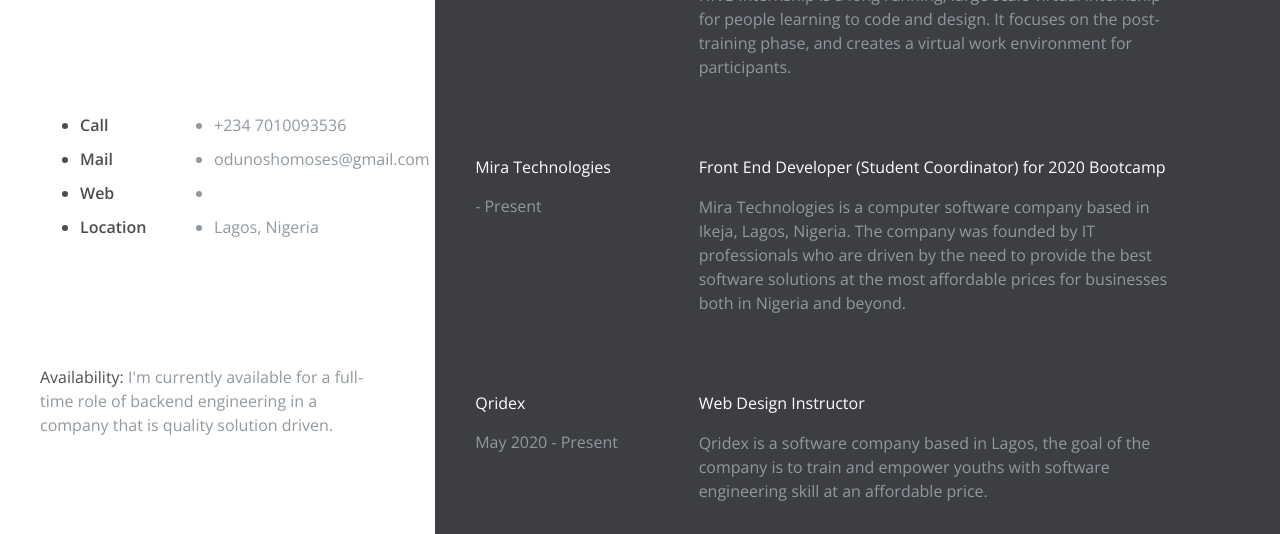
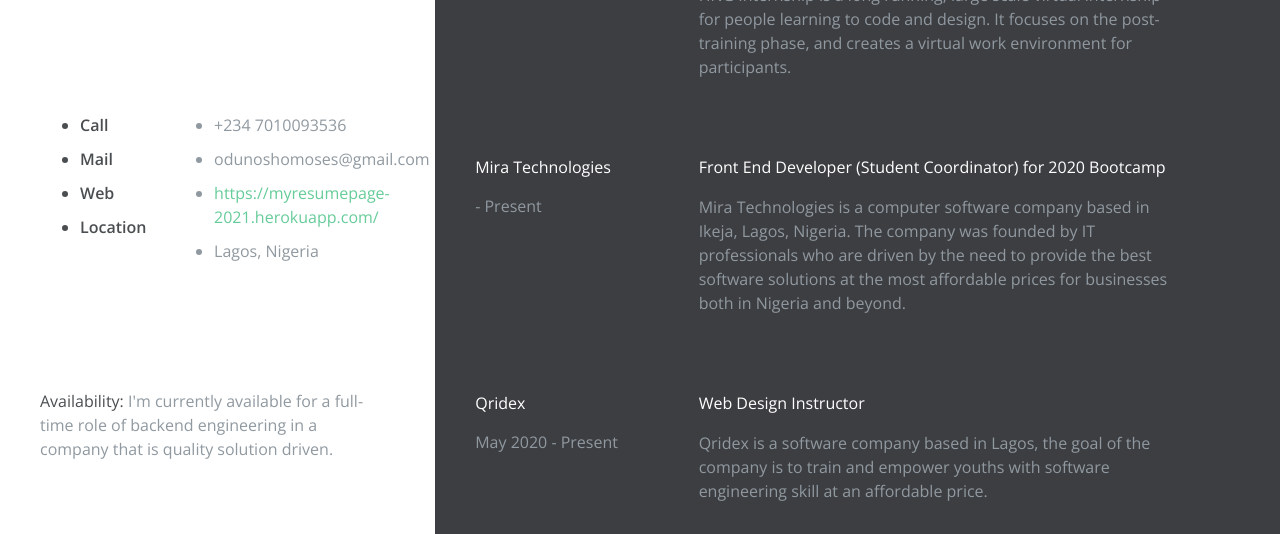
Before and after one commit to Moscode/myresumepage-2021, a website: page public/resumepage.html in a window 1280 px wide. Shown: the part 243-777 px from the top of the page. Drawn offline with nearby package versions, Linux system fonts and the light colour scheme.

Commit message:
sixth commit

```diff
--- a/public/css/style.css
+++ b/public/css/style.css
@@ -189,6 +189,7 @@
   }
 }
 
+/* Experience Section Style */
 .experience {
   background: #3d3e42;
   float: left;
@@ -409,7 +410,10 @@
   }
 }
 
-/*Contact Page Section*/
+
+
+
+/*Contact Page Section Style*/
 body {
   background-color: #444442;
   padding-top: 85px;
--- a/public/resumepage.html
+++ b/public/resumepage.html
@@ -10,6 +10,7 @@
 <body>
 
     <div class="resume-wrapper">
+<!-- Profile Section -->
         <section class="profile section-padding">
             <div class="container">
                 <div class="picture-resume-wrapper">
@@ -38,7 +39,7 @@
                 <ul class="list-content ">
                     <li>+234 7010093536</li>
                     <li>odunoshomoses@gmail.com</li>
-                    <li><a href=""></a></li>
+                    <li><a href="">https://myresumepage-2021.herokuapp.com/</a></li>
                     <li>Lagos, Nigeria</li>
                 </ul>
               </div>
@@ -69,7 +70,7 @@
 
 
 
-
+        <!--Experience section-->
         <section class="experience section-padding">
               <div class="container">
                   <h3 class="experience-title">Experience</h3>
@@ -129,7 +130,7 @@
                     </div>
                 </div>
 
-                <!--Skill set-->
+                <!--Skill set in the experience section-->
                 <div class="section-wrapper clearfix">
                     <h3 class="section-title">Skills</h3>
                         <ul>
@@ -152,15 +153,6 @@
 
         <div class="clearfix"></div>
     </div>
-
-
-
-
-
-
-
-
-
 
     <!-- Contact Page Section-->
 
```
Also changed, not shown: index.js (+0 -62 lines).
